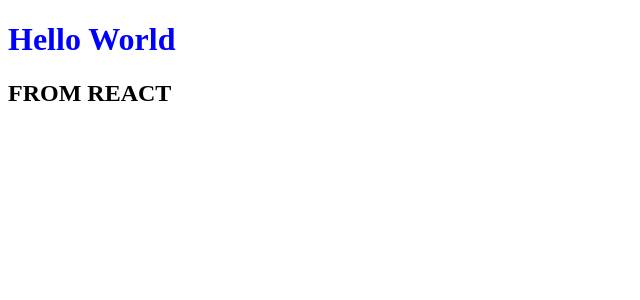
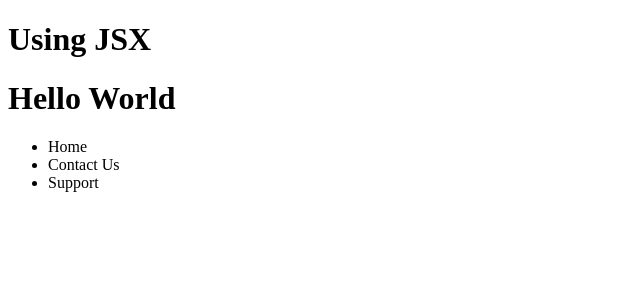
Before and after one commit to JaynamSanghavi/react-tutorial, a React (Vite) app: page / in a window 1280 px wide. Shown: the top 300 px of the page, without its empty margins (0-640 px from the left). Built offline with nearby package versions, Linux system fonts and the light colour scheme.

Commit message:
learned about jsx

```diff
--- a/App.js
+++ b/App.js
@@ -1,15 +1,35 @@
 import React from "react";
 import ReactDOM from "react-dom/client";
 
-const heading1 = React.createElement("h1", {
-    id: "title",
-}, "Hello World");
 
-const heading2 = React.createElement("h2", {
-    id: "title2",
-}, "FROM REACT");
+//React element
+const JsxHeading = () => (
+    <h1 id="title1" key="jsxtitle">
+        Using JSX
+    </h1>
+);
 
-const divContainer = React.createElement("div", {}, [heading1, heading2]);
+//React component
+// 1. Functional - new | Name should start with capital letter for coding convention
+
+const Header = () => (
+    <div class="header">
+        {/* <JsxHeading /> */}
+        {JsxHeading()}
+        <h1>Hello World</h1>
+        <ul>
+            <li>Home</li>
+            <li>Contact Us</li>
+            <li>Support</li>
+        </ul>
+    </div>
+);
+
+const Header2 = () => (
+    <h2 id="title1" key="jsxtitlecomponent2">Using JSX FUnctional Component 2</h2>
+);
+
+// 2. Class Based - old |
 
 const root = ReactDOM.createRoot(document.getElementById("root"));
-root.render(divContainer);
+root.render(<Header />);
--- a/package.json
+++ b/package.json
@@ -19,6 +19,8 @@
   },
   "homepage": "https://github.com/JaynamSanghavi/react-tutorial#readme",
   "devDependencies": {
+    "@babel/core": "^7.24.9",
+    "babel-plugin-transform-remove-console": "^6.9.4",
     "parcel": "^2.12.0",
     "process": "^0.11.10"
   },
```
Also changed, not shown: .babelrc (added), 1 other file (tests, documents, lock files or other folders).
